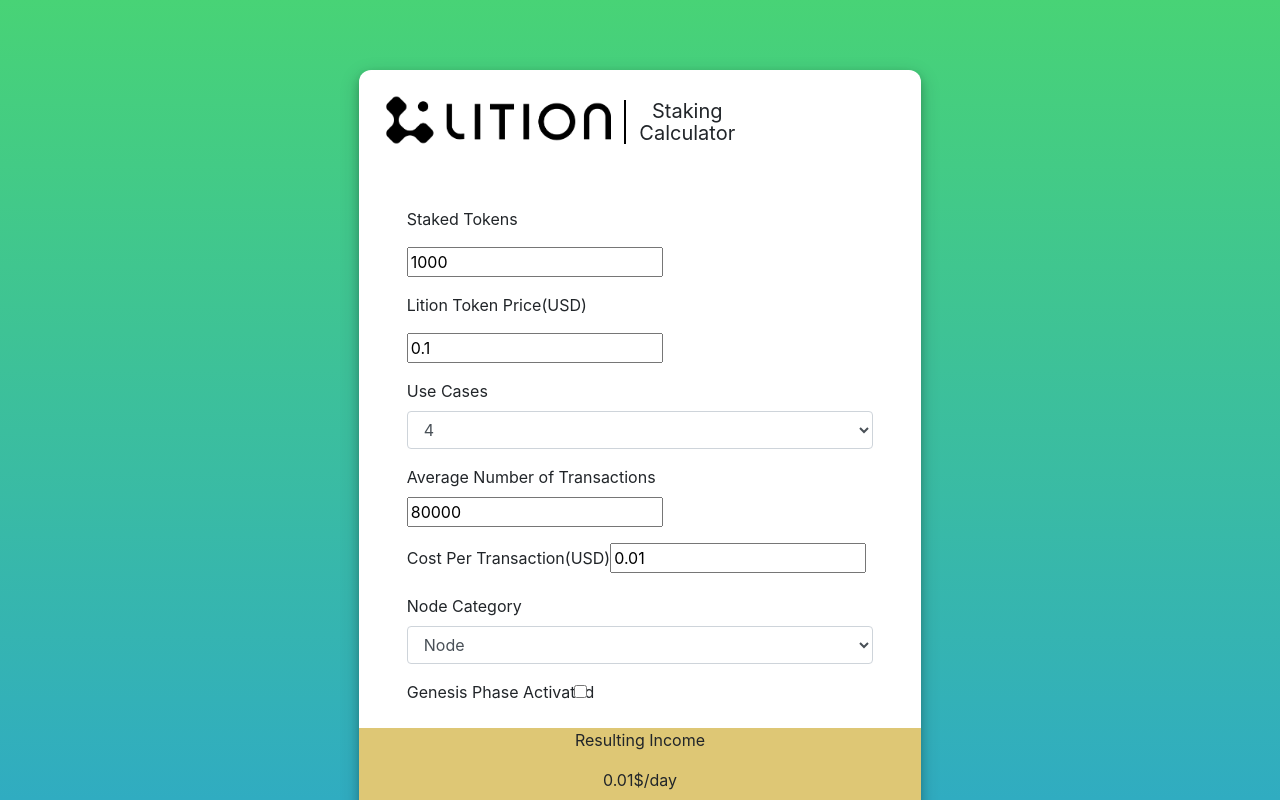
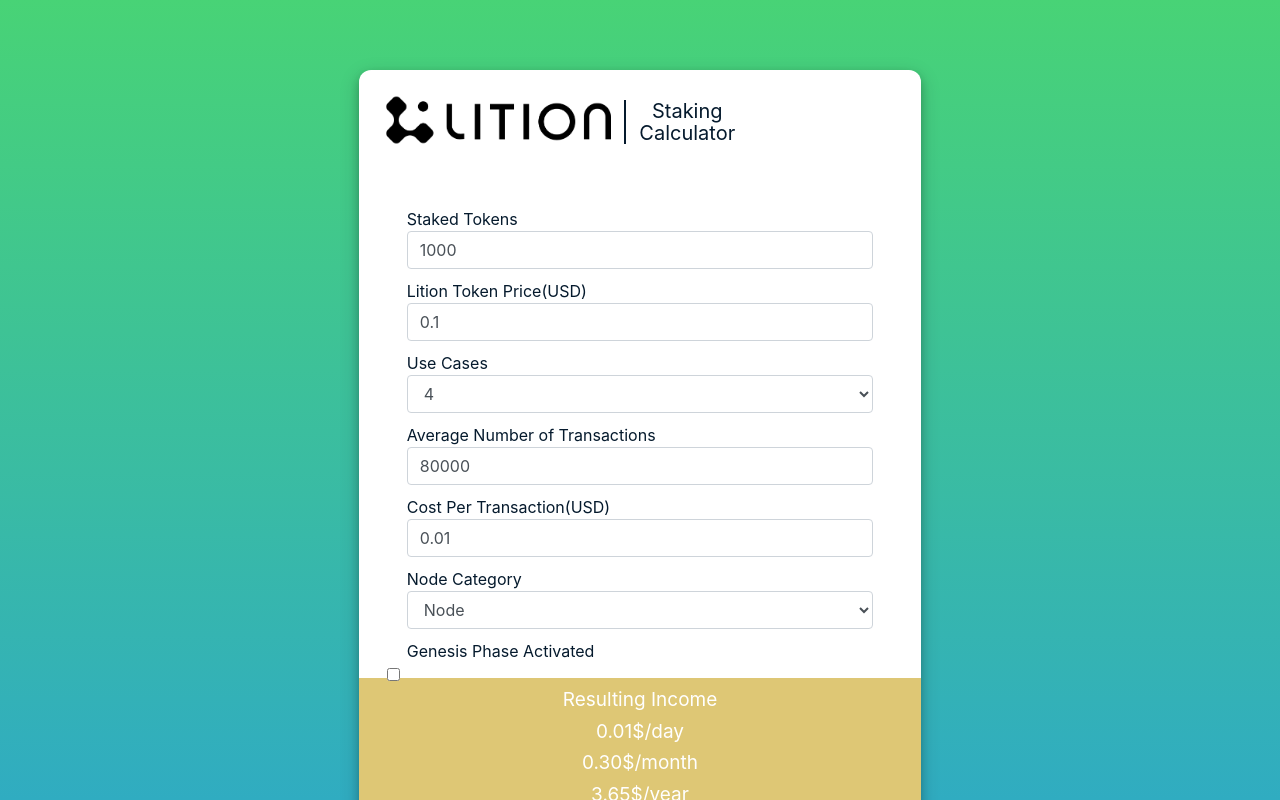
Before and after one commit to fmanea/lition-stake-reactJs, a React (Create React App) app: page / in a window 1280 px wide. Shown: the top 800 px of the page. Built offline with nearby package versions, Linux system fonts and the light colour scheme.

Commit message:
Fixed some more allignement

```diff
--- a/src/App.css
+++ b/src/App.css
@@ -33,7 +33,10 @@
 .userInputContainer{
   /*border: 2px solid blue;*/
   padding: 3rem;
-  padding-bottom: 0rem ;
+  padding-bottom: 5px ;
+}
+.userInputContainer p{
+  color:#051A2D
 }
 
 .imageContainer span {
@@ -47,8 +50,8 @@
   margin-left: 240px;
   margin-top: -45px;
   padding-left: 5px;
-  border-left: 2px solid #000000;
-
+  border-left: 2px solid #051A2D;
+  color:#051A2D
 }
 
 .litionLogoImage {
@@ -63,19 +66,31 @@
   background: rgba(199, 160, 21, 0.589);
   align-items: center;
   text-align: center;
+  padding: 5px;
 }
 
-.formGroup{
- /*border: 2px solid rgb(170, 49, 49);*/
+.resultingIncomeContainer p{
+  margin:3px;
+  color: white;
+  font-size: 19px;
 }
+
+.textFormPairContainer{
+margin-bottom: 10px
+}
+
+.textFormPairContainer p{
+  margin: 0;
+ }
+
 .optionalInformationContainer{
   align-items: center;
   text-align: center;
-  padding-bottom: 18px ;
+  padding: 10px
   /*border: 2px solid rgb(170, 49, 49);*/
 }
 .optionalInformationContainer a{
-    padding: 10px;
+    margin: 15px
     /*border: 2px solid rgb(170, 49, 49);*/
 
 }
--- a/src/App.js
+++ b/src/App.js
@@ -1,6 +1,6 @@
 import React from 'react';
 import { Component } from 'react';
-import { Button, Form, FormGroup, Label, Input, FormText } from 'reactstrap';
+import { Button, Form, textFormPairContainer, Label, Input, FormText } from 'reactstrap';
 import './App.css';
 import { makeStyles } from '@material-ui/core/styles';
 import Typography from '@material-ui/core/Typography';
@@ -140,36 +140,36 @@
               </span>
           </div>
           <div className="userInputContainer">
-            <FormGroup className='formGroup'>
+            <div className='textFormPairContainer'>
               <p>Staked Tokens</p>
-              <input type="number" name="stakedTokens" value={this.state.stakedTokens} onChange={this.handleChange} />
-            </FormGroup>
+              <Input type="number" name="stakedTokens" value={this.state.stakedTokens} onChange={this.handleChange} />
+            </div>
 
-            <FormGroup className='formGroup'>
+            <div className='textFormPairContainer'>
               <p>Lition Token Price(USD)</p>
-              <input type="number" name="tokenPrice" value={this.state.tokenPrice} onChange={this.handleChange} />
-            </FormGroup>
-            <FormGroup className='formGroup'>
-              <Label for="useCasesSelect">Use Cases</Label>
+              <Input type="number" name="tokenPrice" value={this.state.tokenPrice} onChange={this.handleChange} />
+            </div>
+            <div className='textFormPairContainer'>
+              <p >Use Cases</p>
               <Input type="select" name="useCases" id="useCasesSelect" onChange={this.handleChange} >
                 <option value="4">4</option>
                 <option value="8">8</option>
                 <option value="30">30</option>
                 <option value="60">60</option>
               </Input>
-            </FormGroup>
-            <FormGroup className='formGroup'>
-              <label>Average Number of Transactions</label>
-              <input type="number" name="txNumber" value={this.state.txNumber} onChange={this.handleChange} />
-            </FormGroup>
+            </div>
+            <div className='textFormPairContainer'>
+              <p>Average Number of Transactions</p>
+              <Input type="number" name="txNumber" value={this.state.txNumber} onChange={this.handleChange} />
+            </div>
 
-            <FormGroup className='formGroup'>
-              <label>Cost Per Transaction(USD)</label>
-              <input type="number" name="txCost" value={this.state.txCost} onChange={this.handleChange} />
-            </FormGroup>
+            <div className='textFormPairContainer'>
+              <p>Cost Per Transaction(USD)</p>
+              <Input type="number" name="txCost" value={this.state.txCost} onChange={this.handleChange} />
+            </div>
 
-            <FormGroup className='formGroup'>
-              <Label for="nodeCategorySelect">Node Category</Label>
+            <div className='textFormPairContainer'>
+              <p>Node Category</p>
               <Input type="select" name="nodeCategory" id="nodeCategorySelect" onChange={this.handleChange} >
                 <option value="1">Node</option>
                 <option value="2">Trust Node</option>
@@ -178,12 +178,12 @@
                 <option value="1.6">Lition Pool Staking 6 Months</option>
                 <option value="1.8">Lition Pool Staking 12 Months</option>
               </Input>
-            </FormGroup>
+            </div>
 
-            <FormGroup className='formGroup'>
-              <label>Genesis Phase Activated</label>
-              <input type="checkbox" name="isGenesisPhase" className="form-check-input" onChange={this.handleCheckboxChange} checked={this.state.isGenesisPhase} disabled={this.state.genesisPhaseCheckboxState} />
-            </FormGroup>
+            <div className='textFormPairContainer'>
+              <p>Genesis Phase Activated</p>
+              <Input type="checkbox" name="isGenesisPhase" className="form-check-input" onChange={this.handleCheckboxChange} checked={this.state.isGenesisPhase} disabled={this.state.genesisPhaseCheckboxState} />
+            </div>
             </div>
             <div className='resultingIncomeContainer'>
               <p>Resulting Income</p>
```
